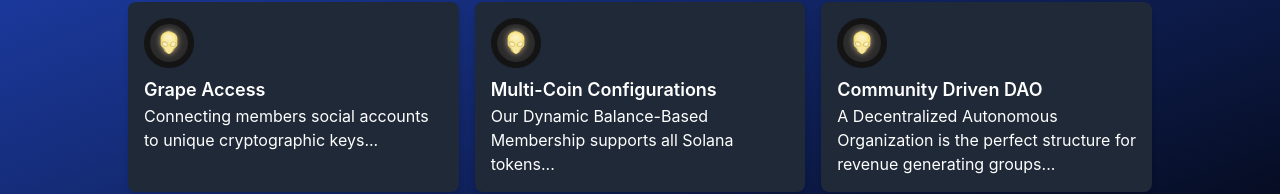
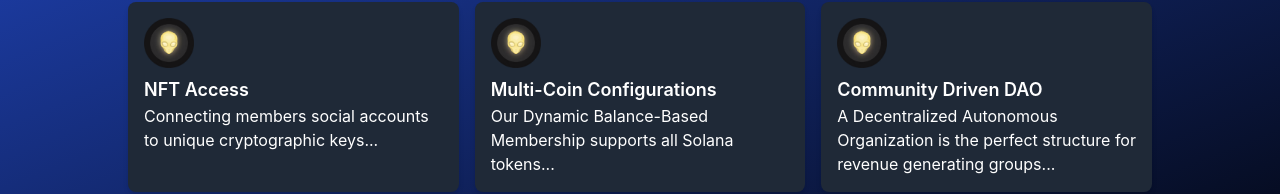
Before and after one commit to Solien-DAO/DAO-Home, a Next.js app: page / in a window 1280 px wide. Shown: the part 914-1108 px from the top of the page. Built offline with nearby package versions, Linux system fonts and the light colour scheme.

Commit message:
Update IntroSection.tsx

```diff
--- a/src/mvvm/views/Home/IntroSection.tsx
+++ b/src/mvvm/views/Home/IntroSection.tsx
@@ -6,7 +6,7 @@
   const cards = [
     {
       iconPath: '/icons/daologo.png', // Replace with your actual icon paths
-      title: 'Grape Access',
+      title: 'NFT Access',
       text: 'Connecting members social accounts to unique cryptographic keys...',
     },
     // ... Repeat for the second card
```
